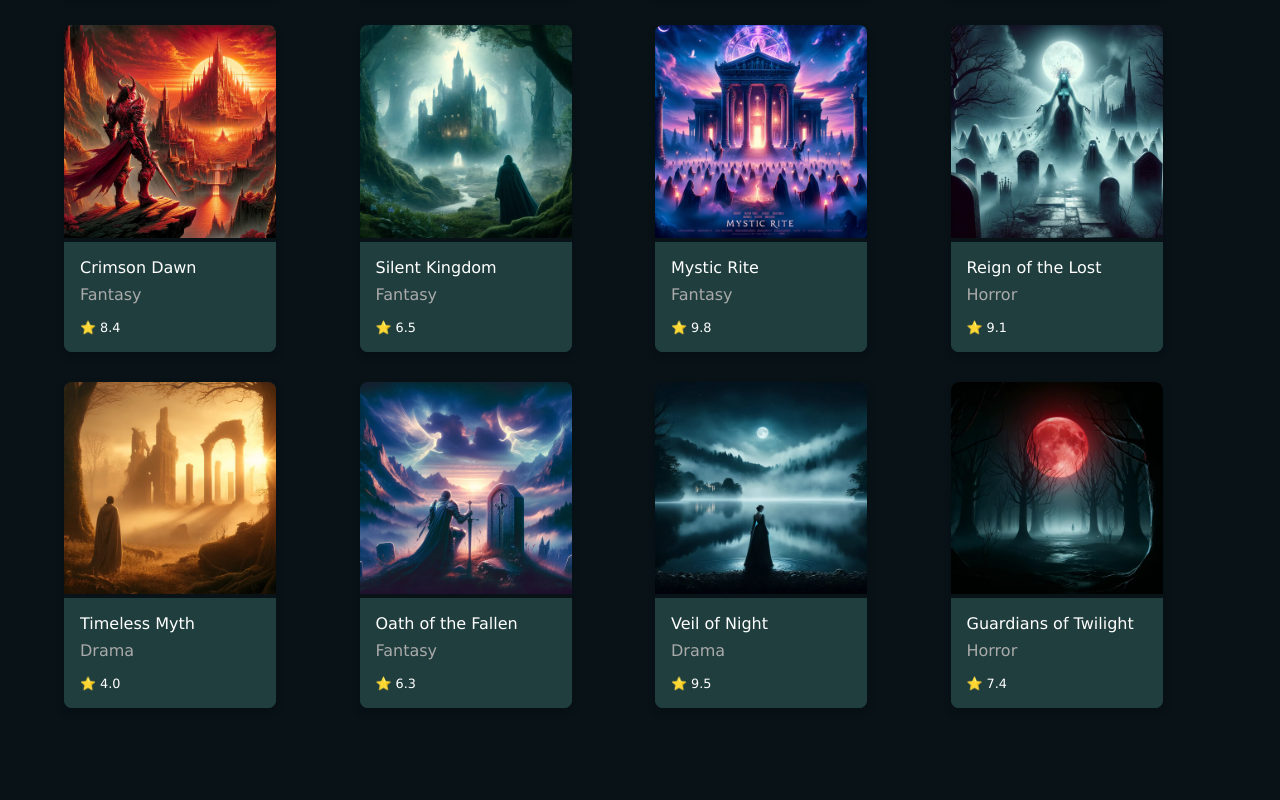
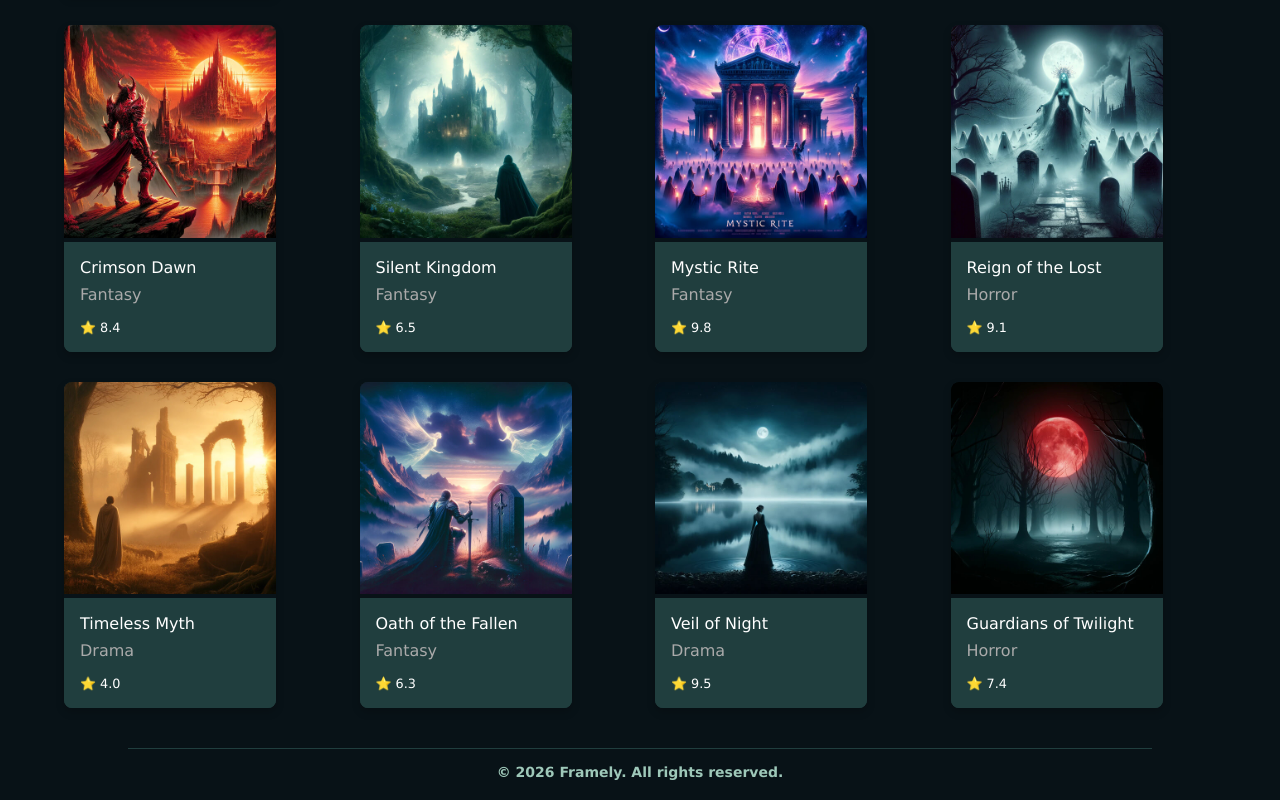
Before and after one commit to ana-maria-ursache/Movie-Application, a React (Vite) app: page / in a window 1280 px wide. Shown: the part 1232-2032 px from the top of the page. Before the commit the page ends 1990 px from the top, so only its background shows below. Built offline with nearby package versions, Linux system fonts and the light colour scheme.

Commit message:
added footer

```diff
--- a/src/App.css
+++ b/src/App.css
@@ -15,3 +15,19 @@
 
     gap: 20px;
 }
+
+footer {
+    flex-shrink: 0;
+    margin-top: auto;
+    width: 80%;
+    text-align: center;
+    margin: 20px 0;
+    padding-top: 15px;
+    border-top: 1px solid var(--dark-green);
+
+    .footer-text {
+        font-weight: bold;
+        font-size: 14px;
+        color: var(--lighter-green);
+    }
+}
--- a/src/App.jsx
+++ b/src/App.jsx
@@ -7,9 +7,13 @@ import './App.css';
 
 function App() {
   return (
-    <div className='mainContainer'>
+    <div className="mainContainer">
       <NavBar />
       <MoviesContainer />
+
+      <footer>
+        <p className="footer-text">&copy; 2026 Framely. All rights reserved.</p>
+      </footer>
     </div>
   );
 }
--- a/src/components/MoviesContainer/MoviesContainer.css
+++ b/src/components/MoviesContainer/MoviesContainer.css
@@ -6,8 +6,8 @@
     gap: 30px;
     width: 90%;
     max-width: 1400px;
-    margin: 0 auto;
-    padding-bottom: 50px;
+    justify-content: center;
+    align-items: center;
 }
 
 .search-bar-container {
```
